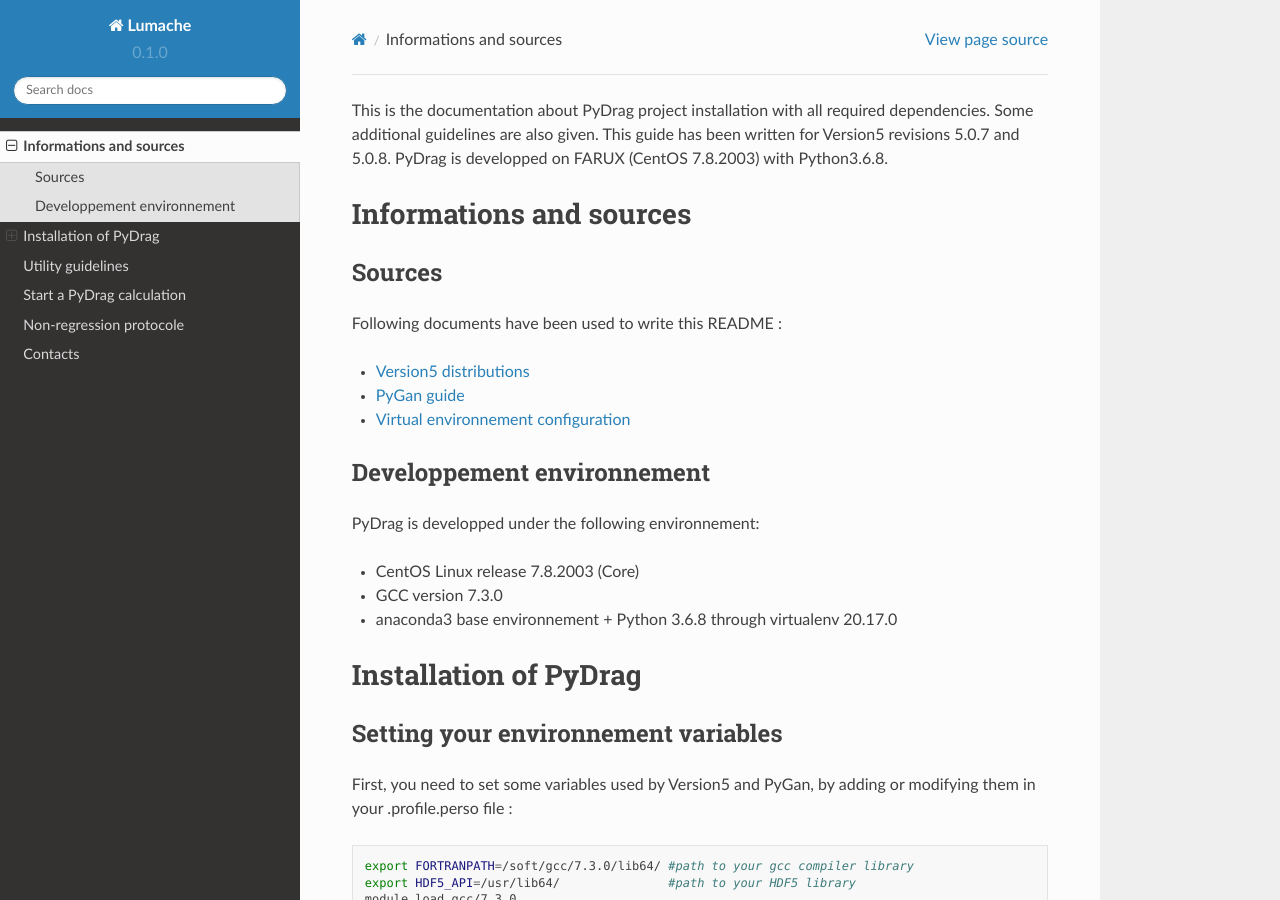
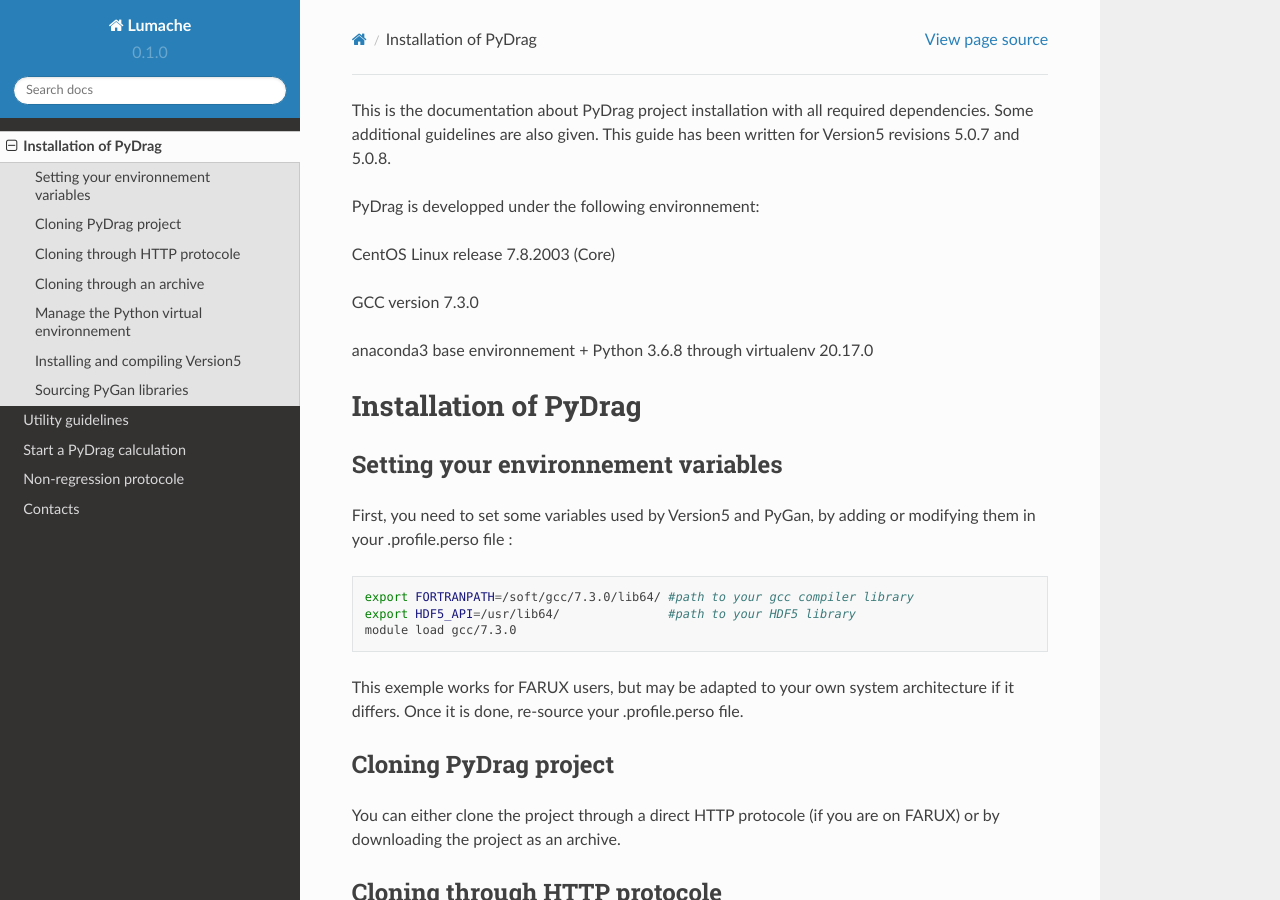
Before and after one commit to Ben105m/rtd-tutorial, a Sphinx documentation site: the page built from docs/source/quickinstall.rst, in a window 1280 px wide and 900 px high. Built offline with Sphinx 7.4.7 and the Read the Docs theme 2.0.0, drawn with Linux system fonts in a browser that asks for light colours; pages that are not in the unit, such as notebooks, are missing from menus.

Commit message:
Update quickinstall.rst

```diff
--- a/docs/source/quickinstall.rst
+++ b/docs/source/quickinstall.rst
@@ -2,28 +2,6 @@
 
 This is the documentation about PyDrag project installation with all required dependencies. Some additional guidelines are also given.
 This guide has been written for Version5 revisions 5.0.7 and 5.0.8.
-PyDrag is developped on FARUX (CentOS 7.8.2003) with Python3.6.8.
-
-==========================
-Informations and sources
-==========================
-
----------------------------
-Sources
----------------------------
-
-Following documents have been used to write this README :
-
-- `Version5 distributions <http://merlin.polymtl.ca/development.htm>`_
-
-- `PyGan guide <http://merlin.polymtl.ca/downloads/IGE332.pdf>`_
-
-- `Virtual environnement configuration <http://peanuts:8080/bin/view/Informatique/Python/>`_
-
-
------------------------------
-Developpement environnement
------------------------------
 
 PyDrag is developped under the following environnement:
 
```
